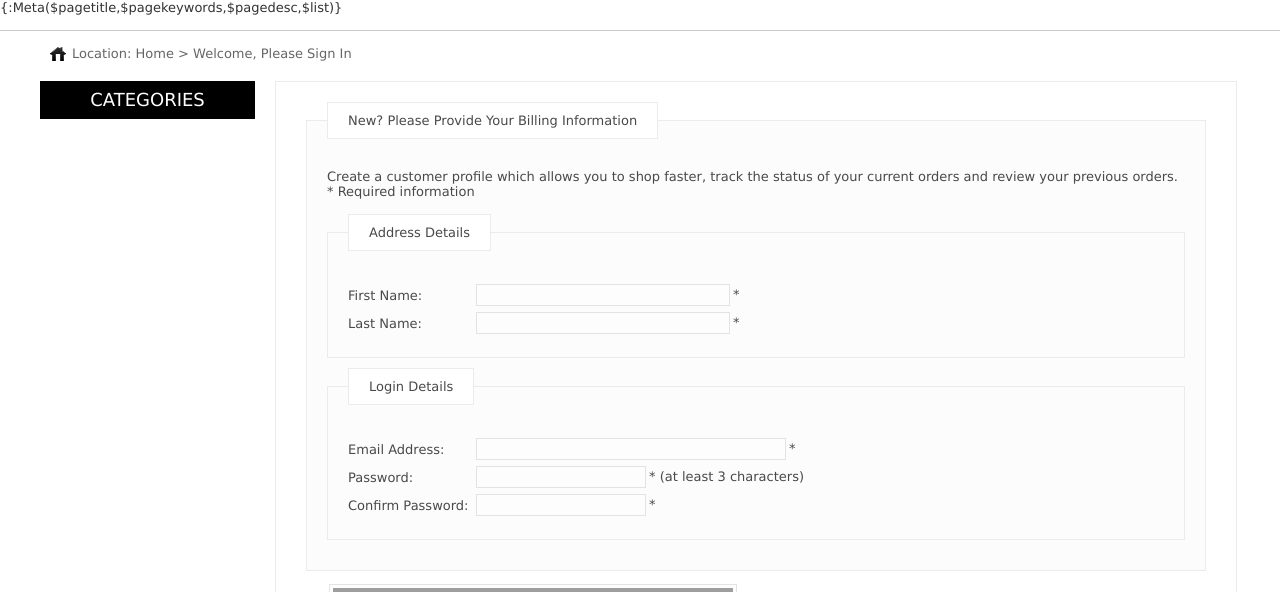
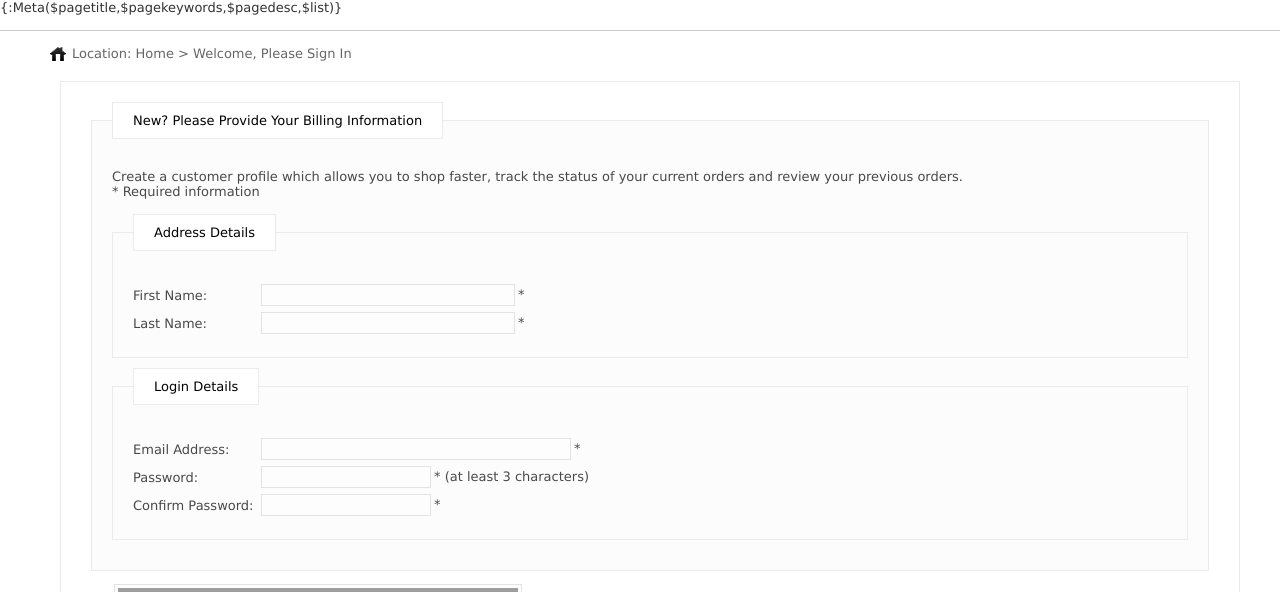
Before and after one commit to anshidai/bagsloves, a PHP site: page /DbName/Tpl/Home/default/MemberPublic-Join.html in a window 1280 px wide. Shown: the top 592 px of the page. Run offline with PHP 8.4, Linux system fonts and the light colour scheme; grey boxes are pictures that could not be loaded.

Commit message:
1、调整登录页面 2、调整头部登录

```diff
--- a/Public/skin/bagsloves/css/common.css
+++ b/Public/skin/bagsloves/css/common.css
@@ -1,12 +1,12 @@
 .top_bar_outer{min-width:1200px;height:34px;background-color:#333;border-bottom:1px solid #e8e8e8;}
 .top_bar{height:34px;line-height:35px;color:#fff;}
-.top_bar .crossn{margin-right:5px;}
-.top_bar .crossn li{display:inline-block; padding:0 12px; height:34px; background:url(img/ico-img.png) -199px -72px no-repeat; position:relative; z-index:1010;}
-.top_bar .crossn li:first-child{background:url(img/ico-img.png) -166px 0 no-repeat; padding-left:36px;}
-.top_bar .crossn li.block{padding:0 4px;}
-.top_bar .crossn li:first-child.block{padding:0 4px 0 30px;}
-.top_bar .crossn li div strong{ margin-left:6px;}
-.top_bar .crossn li dt{height:28px; line-height:28px; margin-top:3px; border:1px solid transparent; padding:0 20px 0 8px; cursor:pointer; background:url(img/ico-img.png) right -107px no-repeat;}
+.top_bar .crossnm,.top_bar .crossn_no{margin-right:5px;}
+.top_bar .crossn li,.top_bar .crossn_no li{display:inline-block; padding:0 12px; height:34px; background:url(img/ico-img.png) -199px -72px no-repeat; position:relative; z-index:1010;}
+.top_bar .crossn li:first-child,.top_bar .crossn_no li:first-child{background:url(img/ico-img.png) -166px 0 no-repeat; padding-left:36px;}
+.top_bar .crossn li.block,.top_bar .crossn_no.block{padding:0 4px;}
+.top_bar .crossn li:first-child.block,.top_bar .crossn_no li:first-child.block{padding:0 4px 0 30px;}
+.top_bar .crossn li div strong,.top_bar .crossn_no li div strong{ margin-left:6px;}
+.top_bar .crossn li dt,.top_bar .crossn_no li dt{height:28px; line-height:28px; margin-top:3px; border:1px solid transparent; padding:0 20px 0 8px; cursor:pointer; background:url(img/ico-img.png) right -107px no-repeat;}
 .top_bar .crossn li dt strong{width:40px; display:block; text-align:center;}
 .top_bar .crossn li dt.not_dd{background:none; padding-right:10px;}
 .top_bar .crossn li dd{padding:5px 10px 8px 17px; border:1px solid #d1d1d1; background:#fff; position:absolute; top:31px; right:4px; display:none;}
@@ -25,6 +25,7 @@
 .top_bar .top_function li:first-child.block{background:none; padding:0 4px;}
 .top_bar .top_info li>a, .top_bar .top_info dt>a{color:#fff;}
 .top_bar .top_info li:hover dt>a{color:#333;}
+.top_bar .crossn_no:hover,.top_bar .crossn_no li:hover,.top_bar .crossn_no li a:hover{color:#fff !important;text-decoration:none;}
 
 .header{background:#fff;}
 .header .logo-wp{width:380px; height:86px;margin-top:15px;}
--- a/Public/skin/bagsloves/css/goods.css
+++ b/Public/skin/bagsloves/css/goods.css
@@ -26,7 +26,7 @@
 .goods_wrap .block{padding-bottom: 10px;padding-top:10px;border-bottom: 1px dashed #ddd;}
 .goods_wrap .block .title{font-size: 22px;}
 .goods_wrap .block .market-price{display:block;font-size: 14px;text-decoration: line-through;color: #999;}
-.goods_wrap .block .market-price strong{color: #b12704!important;}
+.goods_wrap .block .market-price strong{color: #999!important;}
 .goods_wrap .block .shop-price{display:block;color: #b12704;font-size: 18px;margin-top: 5px;}
 .goods_wrap .block .attr-color{clear: both;margin-top: 8px;}
 .goods_wrap .block .attr-color .name{float: left;display: inline-block;width: 50px;height:20px;line-height: 20px;text-align: right;}
--- a/Public/skin/bagsloves/css/login.css
+++ b/Public/skin/bagsloves/css/login.css
@@ -2,7 +2,7 @@
 fieldset {border:1px solid #eceaea;padding:15px 20px 20px 20px;margin-bottom:10px !important;
 	background-color:#fcfcfc;color:#494949; }
 legend{border:1px solid #eceaea;padding:10px 20px;background-color:#fff;margin-bottom:15px;
-	color:#494949;}
+	color:#000;}
 .login input, .login select, .login textarea {
     background: none repeat scroll 0 0 #FDFDFD;
     border: 1px solid #E3E3E3;
@@ -14,3 +14,8 @@
 }
 .buttonRow{margin-left:20px;}
 .buttonRow  a{color:#669900;}
+.list2_content .login{width:400px;float:left;}
+.list2_content .join{width:650px;float:left;padding-left:20px;margin-left:20px;border-left:1px solid #ddd;}
+.rhelp{padding-top:30px;}
+.rhelp li{height:26px;line-height:26px;}
+.rhelp li a{text-decoration: underline;color:#669900;}
--- a/Tpl/Home/default/Ajax-get_total_amount.html
+++ b/Tpl/Home/default/Ajax-get_total_amount.html
@@ -19,7 +19,3 @@
  -Coupon Amount: <strong style="color:red;font-weight:bold">{$coupon}</strong><br/>
   </present>
  Total Amount: <strong style="color:red;font-weight:bold">{$totalAmount}</strong>
-
- <gt name="free_shipping" value="0">
- <br/>Tips: Full <strong style="color:red;font-weight:bold">{$Think.session.currency.code} {$free_shipping}</strong> Free Shipping
- </gt>
--- a/Tpl/Home/default/MemberPublic-Join.html
+++ b/Tpl/Home/default/MemberPublic-Join.html
@@ -14,6 +14,9 @@
 <script type="text/javascript" src="__PUBLIC__/skin/Js/jquery.ae.image.resize.js"></script>
 <script type="text/javascript" src="__PUBLIC__/skin/Js/validator.js"></script>
 <script type="text/javascript" src="__PUBLIC__/skin/Js/jcarousellite.js"></script>
+<style type="text/css">
+.list2_content .join{width:100%;border:0 none;padding:0;margin:0;}
+</style>
 </head>
 <body>
 <include file="Public:frontHeader" />
@@ -21,16 +24,10 @@
 
 <div class="w1200 clearfix">
 	<div class="location home">Location: <a href="/">Home</a> &gt; Welcome, Please Sign In</div>
-	<div class="menu-left">
-		<div class="cat-title"><h2 class="tit">CATEGORIES</h2></div>
-		<include file="Public:floatmenu" />
-	</div>
-	<!-- menu-left end-->
-
-	<div class="col2">
+	<div class="col2 clearfix" style="float:none;width:auto;">
 		<div class="list1">
 			<div class="list2_content">
-				<div class="login">
+				<div class="login join">
 					<form action="{:U('MemberPublic/doJoin')}" method="post" name="dojoin"  onsubmit="return Validator.Validate(this,2);">
 						<fieldset>
 							<legend>New? Please Provide Your Billing Information</legend>
@@ -70,34 +67,7 @@
 						</fieldset>
 						<div class="buttonRow"><input type="image" src="__PUBLIC__/skin/images/button_submit.gif" alt="Submit the Information" title=" Submit the Information " /></div>
 					</form>
-
-					<div style="padding:10px 0;clear:both"></div>
-					<form method="POST" name="dologin" action="{:U('MemberPublic/doLogin')}" onsubmit="return Validator.Validate(this,2);">
-					<fieldset>
-						<legend>Returning Customers: Please Log In</legend>
-						<table width="100%" border="0" cellspacing="0" cellpadding="0">
-							<tr>
-							<td width="125"><label class="inputLabel" for="login-email-address">Email Address:</label></td>
-							<td><input type="text"  name="email"  size = "41" max= "96" id="login-email-address" dataType="Email" msg="Email format is not correct!" /></td>
-							</tr>
-							<tr>
-							<td><label class="inputLabel" for="login-password">Password:</label></td>
-							<td><input type="password" name="password"  dataType="Require" msg="password is required!" size = "41" min="3" max= "40" id="login-password" /></td>
-							</tr>
-						</table>
-						</fieldset>
-						<table width="100%" border="0" cellspacing="0" cellpadding="0">
-						<tr>
-						<td><div class="buttonRow">
-							<a href="{:U('MemberPublic/ForgotPWD')}">Forgot your password?</a><br>
-							<input type="image" src="__PUBLIC__/skin/images/button_login.gif" border="0" alt="Sign In" title=" Sign In " />
-						</div>
-						</td>
-						</tr>
-						</table>
-					</form>
 				</div>
-				<!-- login end-->
 			</div>
 			<!-- list2_content end-->
 		</div>
```
Also changed, not shown: Lib/Action/Home/CartAction.class.php (+9 -4 lines), Tpl/Home/default/Cart-checked_payment.html (+16 -71 lines), Tpl/Home/default/MemberPublic-Login.html (+11 -7 lines), Tpl/Home/default/Public-frontHeader.html (+2 -7 lines).
